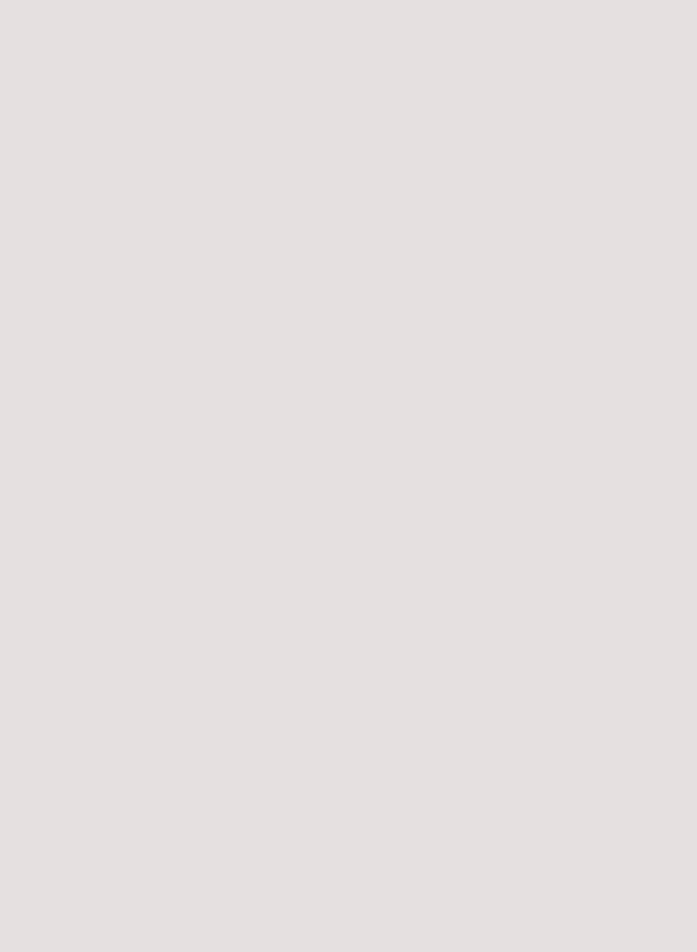
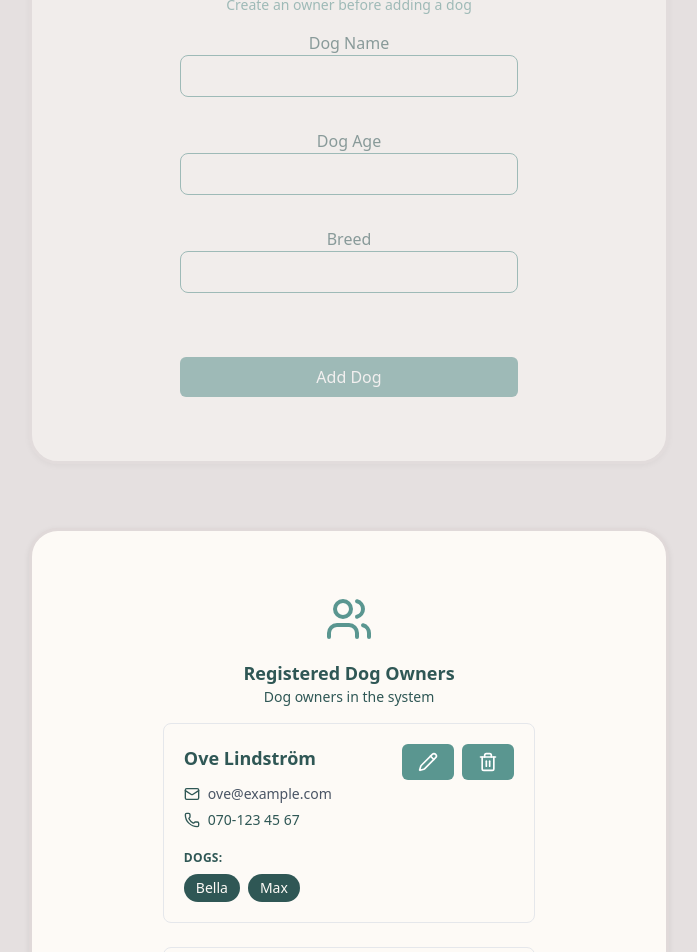
Before and after one commit to Emilyempa/exam-project-doggydaycare, a Next.js app in the folder frontend/: page /admin-dashboard in a window 1280 px wide. Shown: the part 1240-2192 px from the top of the page, without its empty margins (291-988 px from the left). Before the commit the page ends 948 px from the top, so only its background shows below. Built offline with nearby package versions, Linux system fonts and the light colour scheme.

Commit message:
Add EditDeleteDogOwner component and update AddDogOwner with functionality to add dogs

```diff
--- a/frontend/src/app/admin-dashboard/page.tsx
+++ b/frontend/src/app/admin-dashboard/page.tsx
@@ -1,11 +1,13 @@
 import {Header} from "@/components/header/Header";
 import AddDogOwner from "@/components/admin/Add-dog-owner";
+import EditDeleteDogOwner from "@/components/admin/Edit-delete-dog-owner";
 
 export default function Page() {
   return (
     <main>
       <Header title="Admin Dashboard"/>
       <AddDogOwner/>
+      <EditDeleteDogOwner/>
     </main>
   );
 }
--- a/frontend/src/components/admin/Add-dog-owner.tsx
+++ b/frontend/src/components/admin/Add-dog-owner.tsx
@@ -1,76 +1,129 @@
+"use client"
+
 import {Card} from "@/components/card/Card";
-import {UserRoundPlus} from "lucide-react";
+import {UserRoundPlus, Dog} from "lucide-react";
+import { useState} from "react";
 
 export default function AddDogOwner() {
-  return(
-    <section className="flex flex-col items-center text-center">
+
+  const [userId, setUserId] = useState<string | null>(null);
+
+  return (
+    <section className="flex flex-col items-center text-center space-y-8">
+      {/* Dog Owner Card */}
       <Card
         icon={UserRoundPlus}
         title="Add New Dog Owner"
-        className="card-lg"
-      >
+        className="card-lg">
+        <form method="POST" action="/api/v1/admin/users" className="space-y-4">
           <div>
-          <label htmlFor="email">Email</label>
+            <label htmlFor="ownerEmail">Email</label>
             <input
-              id="email"
+              id="ownerEmail"
               name="email"
               type="email"
               required
-              className="
-                input
-              "
+              className="input"
             />
           </div>
           <div>
-          <label htmlFor="first name">First Name</label>
+            <label htmlFor="firstName">First Name</label>
             <input
-            id="first name"
-            name="first name"
-            type="first name"
+              id="firstName"
+              name="firstName"
+              type="text"
               required
-            className="
-                input
-              "
+              className="input"
             />
           </div>
           <div>
-          <label htmlFor="last name">Last Name</label>
+            <label htmlFor="lastName">Last Name</label>
             <input
-            id="last name"
-            name="last name"
-            type="last name"
+              id="lastName"
+              name="lastName"
+              type="text"
               required
-            className="
-                input
-              "
+              className="input"
             />
           </div>
           <div>
-          <label htmlFor="mobile number">Mobile Number</label>
+            <label htmlFor="mobileNumber">Mobile Number</label>
             <input
-            id="email"
-            name="email"
-            type="email"
+              id="mobileNumber"
+              name="mobileNumber"
+              type="tel"
               required
-            className="
-                input
-              "
+              className="input"
             />
           </div>
           <div>
-          <label htmlFor="password">Password</label>
+            <label htmlFor="ownerPassword">Password</label>
             <input
-            id="password"
+              id="ownerPassword"
               name="password"
               type="password"
               required
-            className="
-                input
-              "
+              className="input"
             />
           </div>
-        <button className="btn-primary w-full mt-8">Add Dog Owner</button>
+          <button type="submit" className="btn-primary w-full mt-8">Add Owner</button>
+        </form>
+      </Card>
+
+      {/* Dog Card */}
+      <Card
+        icon={Dog}
+        title="Add New Dog"
+        className={`card-lg ${
+          !userId ? "opacity-50 pointer-events-none" : ""
+        }`}
+      >
+        {!userId && (
+          <p className="text-sm text-muted mb-4">
+            Create an owner before adding a dog
+          </p>
+        )}
+        <form
+          method="POST"
+          action="/api/v1/admin/users/{userId}/dogs"
+          className="space-y-4"
+        >
+          <input type="hidden" name="userId" value={userId ?? ""} />
+
+          <div>
+            <label htmlFor="dogName">Dog Name</label>
+            <input
+              id="dogName"
+              name="dogName"
+              type="text"
+              required
+              className="input"
+            />
+          </div>
+          <div>
+            <label htmlFor="dogAge">Dog Age</label>
+            <input
+              id="dogAge"
+              name="dogAge"
+              type="number"
+              min={0}
+              required
+              className="input"
+            />
+          </div>
+          <div>
+            <label htmlFor="breed">Breed</label>
+            <input
+              id="breed"
+              name="breed"
+              type="text"
+              required
+              className="input"
+            />
+          </div>
+          <button type="submit" className="btn-primary w-full mt-8">Add Dog</button>
+        </form>
       </Card>
     </section>
-  )
+  );
 }
--- a/frontend/src/components/admin/Edit-delete-dog-owner.tsx
+++ b/frontend/src/components/admin/Edit-delete-dog-owner.tsx
@@ -0,0 +1,93 @@
+import { Card } from "@/components/card/Card";
+import { Users, Trash2, Pencil, Mail, Phone } from "lucide-react";
+
+export default function EditDeleteDogOwner() {
+  /*Temporary users for UI */
+  const owners = [
+    {
+      id: 1,
+      fullname: "Ove Lindström",
+      email: "ove@example.com",
+      phone: "070-123 45 67",
+      dogs: ["Bella", "Max"]
+    },
+    {
+      id: 2,
+      fullname: "Anna Bergqvist",
+      email: "anna.bergqvist@mail.se",
+      phone: "073-987 65 43",
+      dogs: ["Molly", "Charlie", "Luna"]
+    }
+  ];
+
+  return (
+    <section className="flex flex-col items-center text-center">
+      <Card
+        icon={Users}
+        title="Registered Dog Owners"
+        description="Dog owners in the system"
+        className="card-lg"
+      >
+        <ul className="space-y-6">
+          {owners.map((owner) => (
+            <li
+              key={owner.id}
+              className="bg-feature-primary rounded-lg p-5 border border-gray-200 hover:shadow-md transition-shadow"
+            >
+              <div className="flex justify-between items-start gap-4">
+                <div className="flex-1 text-left space-y-3">
+                  <h3 className="text-lg font-bold text-brand-secondary">
+                    {owner.fullname}
+                  </h3>
+
+                  <div className="space-y-1.5 text-sm">
+                    <div className="flex items-center gap-2 text-gray-600">
+                      <Mail size={16} className="text-brand-secondary" />
+                      <span>{owner.email}</span>
+                    </div>
+                    <div className="flex items-center gap-2 text-">
+                      <Phone size={16} className="text-brand-secondary" />
+                      <span>{owner.phone}</span>
+                    </div>
+                  </div>
+
+                  <div className="pt-2">
+                    <p className="text-xs font-semibold text-brand-secondary uppercase tracking-wide mb-2">
+                      Dogs:
+                    </p>
+                    <div className="flex flex-wrap gap-2">
+                      {owner.dogs.map((dog, idx) => (
+                        <span
+                          key={idx}
+                          className="inline-block bg-brand-secondary text-beige-light px-3 py-1 rounded-full text-sm font-medium"
+                        >
+                          {dog}
+                        </span>
+                      ))}
+                    </div>
+                  </div>
+                </div>
+
+                <div className="flex gap-2 flex-shrink-0">
+                  <button
+                    className="p-2 hover:bg-blue-100 rounded-lg transition-colors group"
+                    aria-label="Edit dog owner"
+                  >
+                    <Pencil size={20} className="btn-icon" />
+                  </button>
+
+                  <button
+                    className="p-2 hover:bg-red-100 rounded-lg transition-colors group"
+                    aria-label="Delete dog owner"
+                  >
+                    <Trash2 size={20} className="btn-icon" />
+                  </button>
+                </div>
+              </div>
+            </li>
+          ))}
+        </ul>
+      </Card>
+    </section>
+  );
+}
```
Lines whose indentation alone changed are shown as unchanged.
